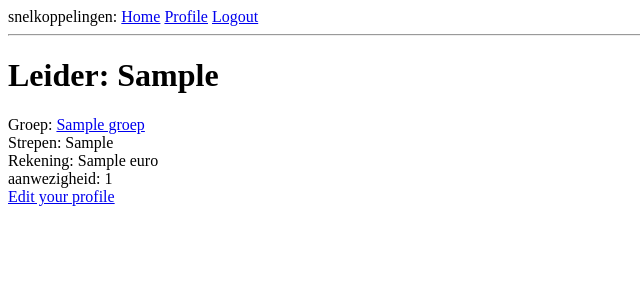
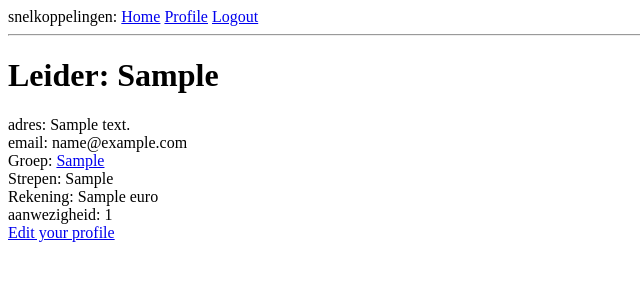
Before and after one commit to woutersh/chirosite, a Flask app: a page that uses app/templates/leider.html in a window 1280 px wide. Shown: the top 300 px of the page, without its empty margins (0-640 px from the left). Run offline with Flask 2, Linux system fonts and the light colour scheme; a user stored in the database is signed in; tables that the repository leaves empty hold one stand-in row (values such as "Sample post").

Commit message:
todo: mogelijk maken nieuwe leiders toevoegen ww aanpassen edit programma datums programma fixen programma db opvragen test schrijven bijschrift fixen

```diff
--- a/app/models.py
+++ b/app/models.py
@@ -22,7 +22,7 @@ class Leider(UserMixin,db.Model):
 
     def __repr__(self):
         if self.alias != None:
-            return '{}'.format(self.alias)
+            return self.alias
         else:
             return '{} {}'.format(self.firstname,self.lastname)
 
@@ -60,15 +60,16 @@ class Leider(UserMixin,db.Model):
 
 
 
+
 class Groep(UserMixin, db.Model):
     id = db.Column(db.Integer, primary_key=True)
-    name = db.Column(db.String(45), index=True, unique=True)
+    naam = db.Column(db.String(45), index=True, unique=True)
     strepen = db.Column(db.String(2), index=True,default = '0')
     leider = db.relationship('Leider', backref='groep', lazy='dynamic')
     programma = db.relationship('Programma', backref='groep', lazy='dynamic')
 
     def __repr__(self):
-        return '{}'.format(self.name)
+        return self.naam
 
 
 class Programma(UserMixin, db.Model):
--- a/app/routes.py
+++ b/app/routes.py
@@ -12,9 +12,17 @@ from datetime import datetime
 @app.route('/index')
 @login_required
 def index():
-    leider = {'firstname': 'Hannes'}
-    groepen =Groep.query.all()
-    return render_template('index.html', title='Home', leider=leider,groepen=groepen)
+    leiders = Leider.query.all()
+    groepen = Groep.query.all()
+    prijzepot = []
+    trakteren = []
+    for leider in leiders:
+        if int(leider.strepen)>2:
+            prijzepot.append(leider)
+    for groep in groepen:
+        if int(groep.strepen)>2:
+            trakteren.append(groep)
+    return render_template('index.html', title='Home', prijzepot=prijzepot,groepen=groepen,trakteren=trakteren)
 
 @app.route('/login', methods=['GET', 'POST'])
 def login():
@@ -146,14 +154,14 @@ def groep_strepen():
     groepen =Groep.query.all()
     forms=[]
     for groep in groepen:
-        form = StrepenForm(prefix=groep.name)
-        form.naam = groep.name
+        form = StrepenForm(prefix=groep.naam)
+        form.naam = groep.naam
         form.strepen = groep.strepen
         forms.append(form)
     for form in forms:
         if form.submit.data and form.validate_on_submit():
             if form.geklusd.data == True:
-                g = Groep.query.filter_by(name=form.naam).first()
+                g = Groep.query.filter_by(naam=form.naam).first()
                 if int(g.strepen)>2:
                     g.strepen = str(int(g.strepen)-3)
                 else:
@@ -162,7 +170,7 @@ def groep_strepen():
                 form.geklusd.data = False
                 db.session.commit()
             else:
-                g = Groep.query.filter_by(name=form.naam).first()
+                g = Groep.query.filter_by(naam=form.naam).first()
                 g.strepen = str(int(g.strepen) + 1)
                 form.strepen = g.strepen
                 db.session.commit()
--- a/app/templates/index.html
+++ b/app/templates/index.html
@@ -4,10 +4,12 @@
     <h1>Hi, {{ current_user.firstname }}!</h1>
     groepen:
     {% for g in groepen %}
-        <a href="{{ url_for('groep', email=current_user.email, id=g.id) }}">{{g.name}}</a>
+        <a href="{{ url_for('groep', email=current_user.email, id=g.id) }}">{{g.naam}}</a>
     {% endfor %}
         <p></p>
         <p><a href="{{ url_for('leiding_strepen') }}">{{'Leidingstrepen'}}</a></p>
         <p><a href="{{ url_for('groep_strepen') }}">{{'Groepstrepen'}}</a></p>
         <p><a href="{{ url_for('afrekening') }}">{{'Afrekening'}}</a></p>
+        deze lijders hebben een klusje: <p>{{prijzepot.naam}} {{prijzepot.strepen}}</p>
+        deze groepen moeten een bak kopen : <p>{{trakteren.naam}} {{trakteren.strepen}}</p>
 {% endblock %}
--- a/app/templates/leider.html
+++ b/app/templates/leider.html
@@ -2,6 +2,8 @@
 
 {% block content %}
     <h1>Leider: {{leider}}</h1>
+    <div><td>adres: {{leider.address}}</td></div>
+    <div><td>email: {{leider.email}}</td></div>
     <div></div><td>Groep: <a href="{{ url_for('groep', email=current_user.email, id=leider.groep_id) }}"> {{leider.groep}}</a></td></div>
     <div><td>Strepen: {{leider.strepen}}</td></div>
     <div><td>Rekening: {{leider.rekening}} euro</td></div>
```
